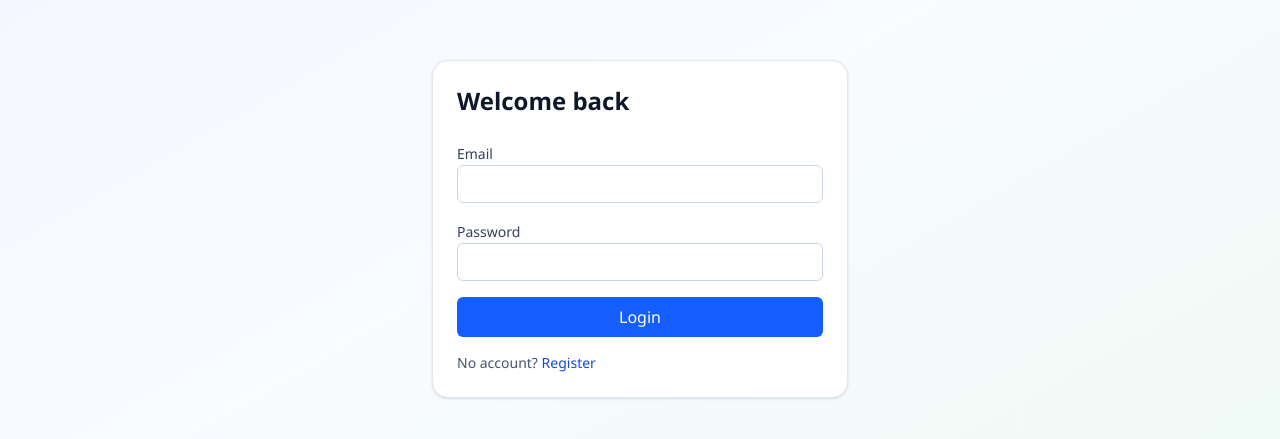
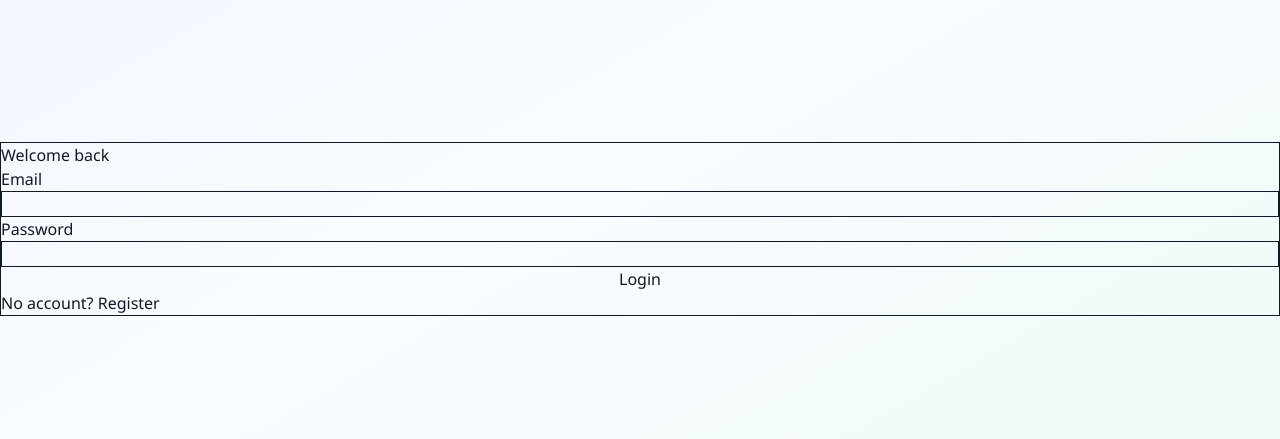
Before and after one commit to Vaibhav-Singh2/task-manager-assessment, a React (Vite) app in the folder apps/web/: page /login in a window 1280 px wide. Shown: the part 171-610 px from the top of the page. Built offline with nearby package versions, Linux system fonts and the light colour scheme; no server answers.

Commit message:
fix: update build script to prevent TypeScript emits and adjust Tailwind CSS import

```diff
--- a/apps/web/package.json
+++ b/apps/web/package.json
@@ -5,7 +5,7 @@
   "type": "module",
   "scripts": {
     "dev": "vite",
-    "build": "tsc -b && vite build",
+    "build": "tsc --noEmit && vite build",
     "preview": "vite preview",
     "lint": "eslint src --max-warnings 0",
     "check-types": "tsc --noEmit",
--- a/apps/web/src/index.css
+++ b/apps/web/src/index.css
@@ -1,4 +1,4 @@
-@import "tailwindcss";
+@import "tailwindcss/preflight";
 
 :root {
   color-scheme: light;
@@ -11,3 +11,5 @@ body {
   color: #111827;
   font-family: "Segoe UI", Tahoma, Geneva, Verdana, sans-serif;
 }
+
+@tailwind utilities;
```
